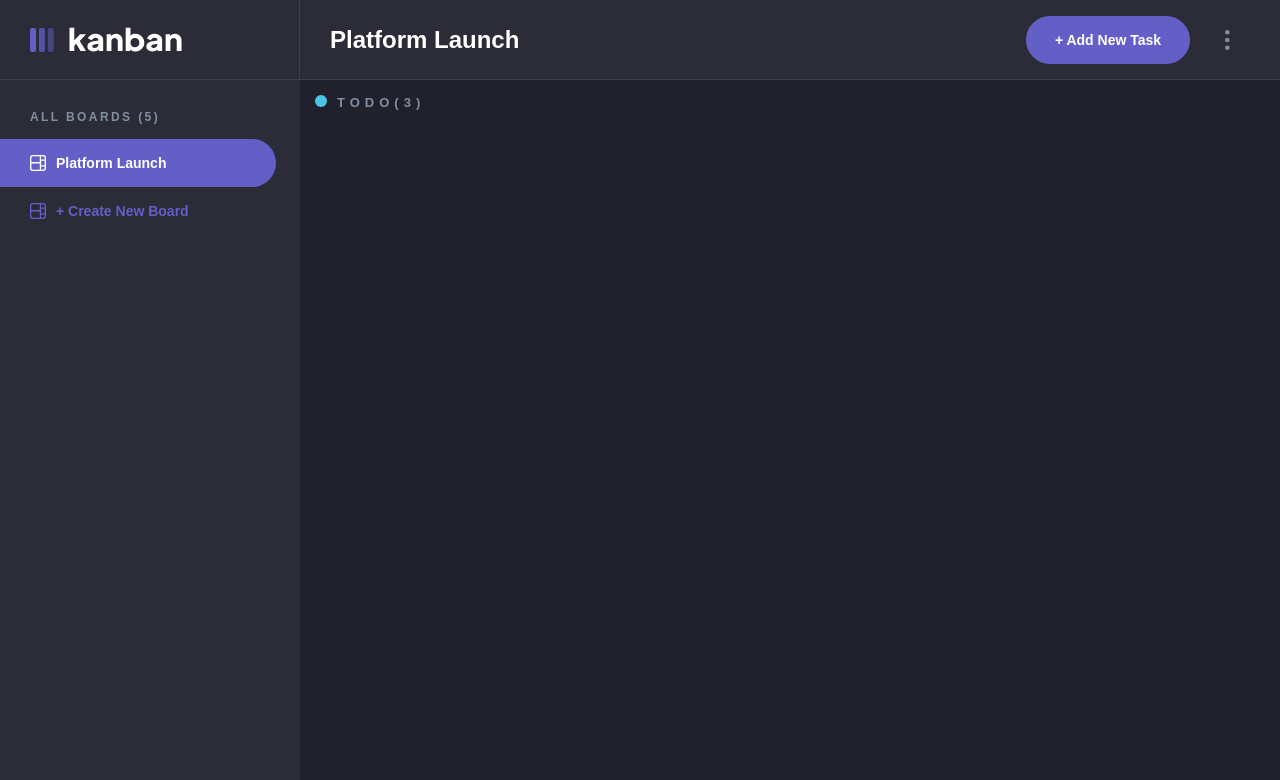
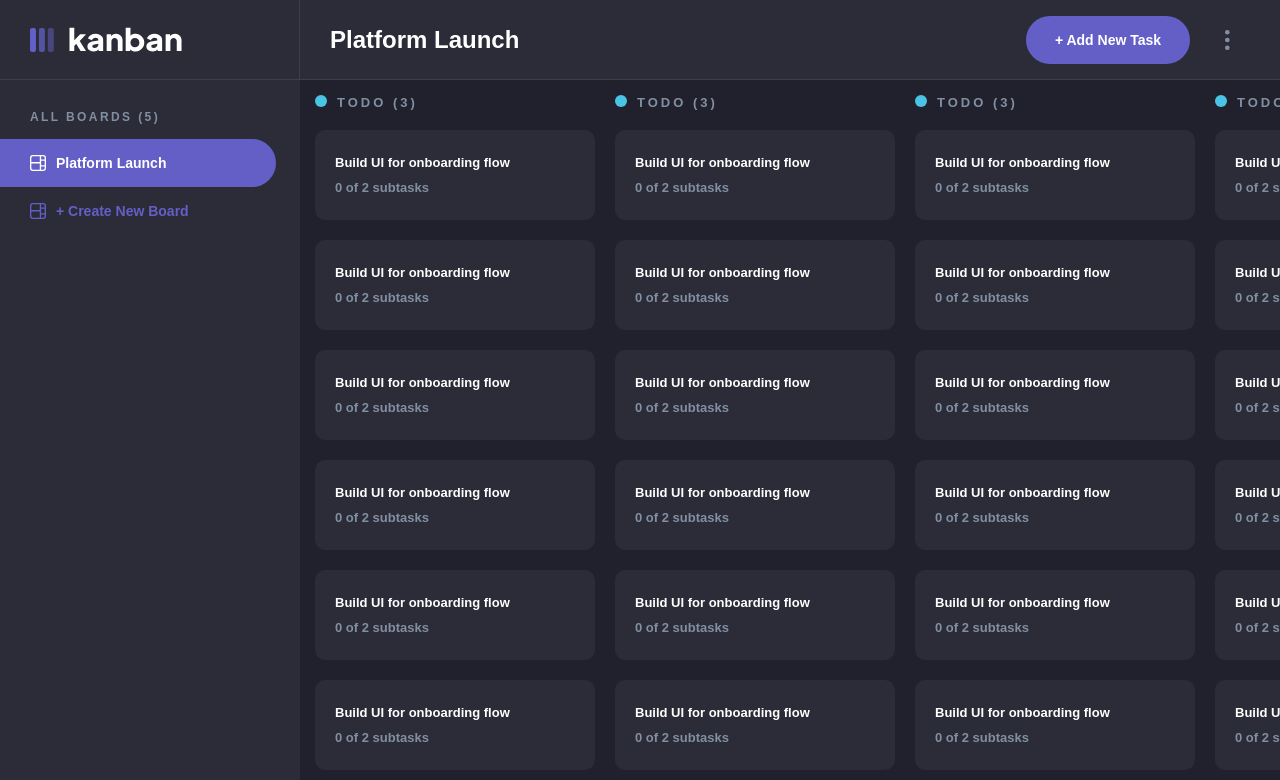
Before and after one commit to envincebal/kaban-task-manager, a React (Create React App) app: page / in a window 1280 px wide. Shown: the top 780 px of the page. Built offline with nearby package versions, Linux system fonts and the light colour scheme.

Commit message:
Styled task items.

```diff
--- a/src/components/BoardBody/BoardBody.jsx
+++ b/src/components/BoardBody/BoardBody.jsx
@@ -1,12 +1,20 @@
 import React from 'react';
 import Button from "../Button/Button";
-import BoardColumn from "../BoardColumn/BoardColumn";
+import TaskColumn from "../TaskColumn/TaskColumn";
 import "./BoardBody.scss";
 
 const BoardBody = () => {
   return (
     <div className="board-body">
-      <BoardColumn />
+      <TaskColumn />
+      <TaskColumn />
+      <TaskColumn />
+      <TaskColumn />
+      <TaskColumn />
+      <TaskColumn />
+      <div className="new-board-column">
+        <h2>+ New Column</h2>
+      </div>
       {/* <div className="empty-board-div">
         <div className="empty-content">
         <h3>This board is empty. Create a new column to get started.</h3>
--- a/src/components/BoardBody/BoardBody.scss
+++ b/src/components/BoardBody/BoardBody.scss
@@ -4,7 +4,20 @@
   background-color: $very-dark-grey;
   width: 100%;
   padding: 15px;
+  display: flex;
+  overflow-x: auto;
 
+  .new-board-column{
+    min-width: 280px;
+    margin-top: 35px;
+    background-color: $dark-grey;
+    display: flex;
+    justify-content: center;
+    align-items: center;
+    color: $light-grey;
+    cursor: pointer;
+    border-radius: 10px;
+  }
   .empty-board-div {
     display: flex;
     align-items: center;
--- a/src/components/BoardColumn/BoardColumn.jsx
+++ /dev/null
@@ -1,15 +0,0 @@
-import React from 'react';
-import "./BoardColumn.scss";
-
-const BoardColumn = () => {
-  return (
-    <div className="board-column">
-      <h3><span className="board-color"></span>TODO({3})</h3>
-      <ul>
-
-      </ul>
-    </div>
-  )
-}
-
-export default BoardColumn
--- /dev/null
+++ b/src/components/TaskColumn/TaskColumn.jsx
@@ -0,0 +1,25 @@
+import React from 'react';
+import TaskItem from "../TaskItem/TaskItem";
+import "./TaskColumn.scss";
+
+const TaskColumn = () => {
+  return (
+    <div className="board-column">
+      <h3>
+        <span className="board-color"></span>TODO ({3})</h3>
+      <ul className="task-list">
+        <TaskItem/>
+        <TaskItem/>
+        <TaskItem/>
+        <TaskItem/>
+        <TaskItem/>
+        <TaskItem/>
+        <TaskItem/>
+        <TaskItem/>
+        <TaskItem/>
+      </ul>
+    </div>
+  )
+}
+
+export default TaskColumn
--- a/src/components/BoardColumn/BoardColumn.scss
+++ b/src/components/TaskColumn/TaskColumn.scss
@@ -1,14 +1,15 @@
 @import "../../styles/variables.scss";
 
 .board-column {
-  width: 280px;
+  min-width: 280px;
+  margin-right: 20px;
 
-  h3 {
+    h3 {
     color: $light-grey;
     font-size: 13px;
-    letter-spacing: 5px;
+    letter-spacing: 3px;
+    margin-bottom: 20px;
     .board-color {
-
       width: 12px;
       height: 12px;
       margin-right: 10px;
@@ -17,4 +18,9 @@
       background-color: #49c4e5;
     }
   }
+  .task-list{
+    height: inherit;
+    max-height: 97%;
+      overflow-y: auto;
+  }
 }
--- /dev/null
+++ b/src/components/TaskItem/TaskItem.jsx
@@ -0,0 +1,13 @@
+import React from 'react';
+import "./TaskItem.scss";
+
+const TaskItem = () => {
+  return (
+    <li className="board-item">
+      <h4 className="item-title">Build UI for onboarding flow</h4>
+      <p className="subtask-count">0 of 2 subtasks</p>
+    </li>
+  )
+}
+
+export default TaskItem
--- /dev/null
+++ b/src/components/TaskItem/TaskItem.scss
@@ -0,0 +1,21 @@
+@import "../../styles/variables.scss";
+
+.board-item{
+  list-style: none;
+  font-size: 13px;
+  border-radius: 10px;
+  padding: 25px 20px;
+  margin-bottom: 20px;
+  background-color: $dark-grey;
+  color: $white;
+  width: 100%;
+  cursor: grab;
+  .item-title{
+    margin-bottom: 10px;
+  }
+
+  .subtask-count{
+    color: $light-grey;
+    font-weight: 700;
+  }
+}
--- a/src/styles/index.scss
+++ b/src/styles/index.scss
@@ -4,16 +4,19 @@
   box-sizing: border-box;
 }
 
-body {
+body, html {
   font-family: "Plus Jakarta Sans", sans-serif;
+
 }
 
 .App {
-  display: flex;
-  flex-direction: column;
-  height: 100vh;
-}
+
+
+
 main {
   display: flex;
-  flex: 1;
+
+  height: calc(100vh - 80px);
+
 }
+}
```
